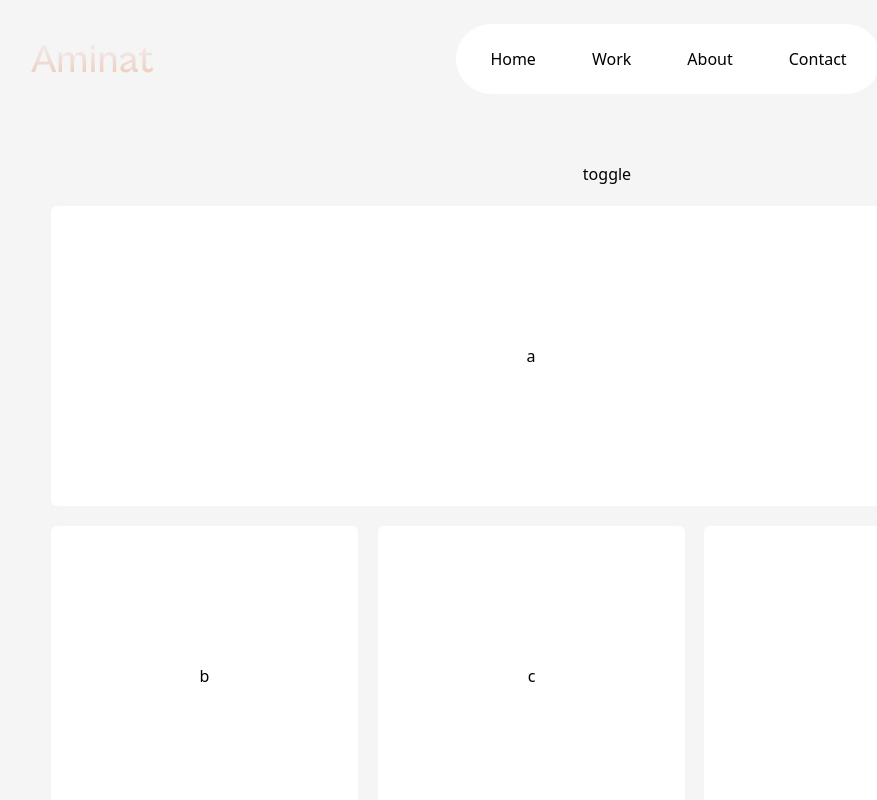
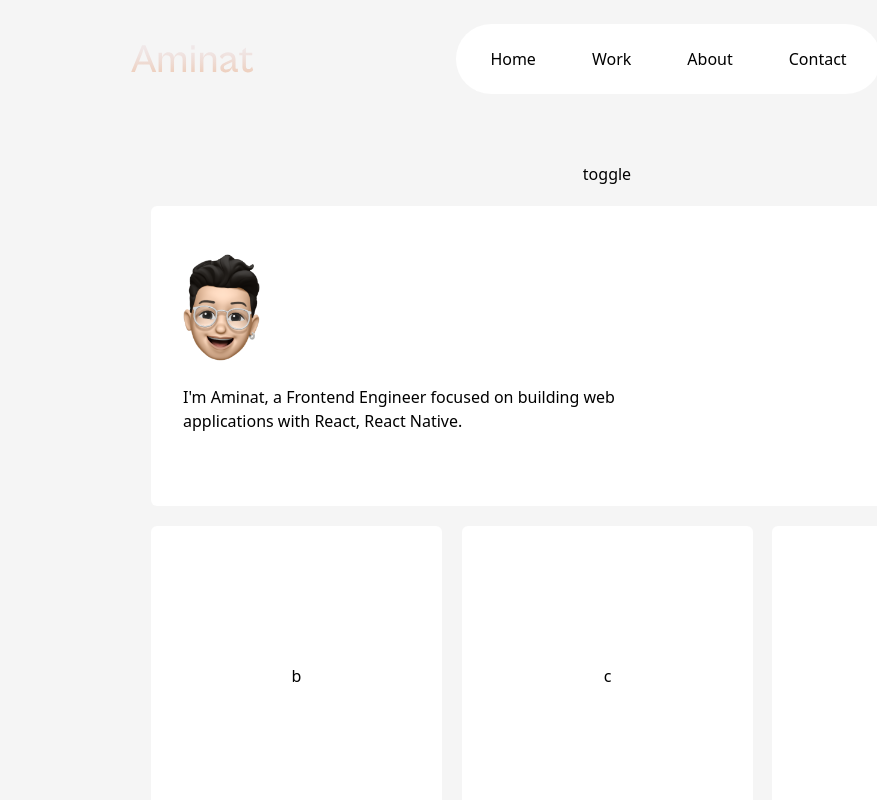
Before and after one commit to giselle2323/clayco, a Next.js app: page / in a window 1280 px wide. Shown: the top 800 px of the page, without its empty margins (33-910 px from the left). Built offline with nearby package versions, Linux system fonts and the light colour scheme; a web font is replaced by a local one.

Commit message:
feat: layout integration

```diff
--- a/pages/index.tsx
+++ b/pages/index.tsx
@@ -2,9 +2,9 @@ import * as React from "react";
 
 import type { NextPage } from "next";
 import Head from "next/head";
-import Image from "next/image";
 import { useTheme } from "next-themes";
-import GridLayout, { Responsive, WidthProvider } from "react-grid-layout";
+import { Responsive, WidthProvider } from "react-grid-layout";
+import Memoji from "../public/images/memoji-1.png";
 
 import NavBar from "../components/Nav";
 
@@ -15,6 +15,8 @@ const Home: NextPage = () => {
   React.useEffect(() => {
     setMounted(true);
   }, []);
+
+  const ResponsiveGridLayout = WidthProvider(Responsive);
 
   const layout = [
     { i: "blue-eyes-dragon", x: 0, y: 0, w: 3, h: 1, static: true },
@@ -27,6 +29,14 @@ const Home: NextPage = () => {
     { i: "h", x: 2, y: 4, w: 2, h: 1, static: true },
     { i: "i", x: 0, y: 5, w: 3, h: 1, static: true },
   ];
+
+  const layouts = {
+    lg: layout,
+    md: layout,
+    // sm: layout,
+    // xs: layout,
+    // xxs: layout
+  }
 
   const renderThemeChanger = () => {
     if (!mounted) return null;
@@ -59,7 +69,7 @@ const Home: NextPage = () => {
   };
 
   return (
-    <div className="min-h-screen">
+    <div className="min-h-screen cabinet">
       <Head>
         <title>Portfolio Home Page </title>
         <link rel="icon" href="/favicon.ico" />
@@ -67,14 +77,18 @@ const Home: NextPage = () => {
       <div className="min-container">
         <NavBar />
 
-        <main className="flex w-full flex-1 flex-col px-6 text-center  text-black dark:text-white">
+        <main className="flex w-full flex-1 flex-col px-6 min-h-screen  text-black dark:text-white">
           <button onClick={() => setTheme(theme === "dark" ? "light" : "dark")}>
             toggle
           </button>
            <div className="h-96">
-            <GridLayout layout={layout} cols={3} rowHeight={300} width={1000} margin={[20, 20]}>
-              <div key="blue-eyes-dragon" className="bg-white dark:bg-minLightBlack/30 rounded-md flex items-center justify-center">a</div>
-              <div key="dark-magician" className="bg-white dark:bg-minLightBlack/30 rounded-md flex items-center justify-center">b</div>
+            <ResponsiveGridLayout layouts={layouts} cols={{lg: 3, md: 3, sm: 3, xs: 1, xxs: 1}} rowHeight={300} margin={[20, 20]} breakpoints={{ lg: 1000, md: 996, sm: 768, xs: 480, xxs: 0 }}>
+              <div key="blue-eyes-dragon" className="bg-white dark:bg-minLightBlack/30 rounded-md px-8 py-6">
+                <img src={Memoji.src} alt="memoji" className=" h-[107px] my-6"/>
+                <p className="max-w-[477px]">I'm Aminat, a Frontend Engineer focused on building web applications with React, React Native.</p>
+              </div>
+              <div key="dark-magician" className="bg-white dark:bg-minLightBlack/30 rounded-md flex items-center justify-center">b
+              </div>
               <div key="kuriboh" className="bg-white dark:bg-minLightBlack/30 rounded-md flex items-center justify-center">c</div>
               <div key="spell-caster" className="bg-white dark:bg-minLightBlack/30 rounded-md flex items-center justify-center">D</div>
               <div key="summoned-skull" className="bg-white dark:bg-minLightBlack/30 rounded-md flex items-center justify-center">E</div>
@@ -82,7 +96,7 @@ const Home: NextPage = () => {
               <div key="g" className="bg-white dark:bg-minLightBlack/30 rounded-md flex items-center justify-center">G</div>
               <div key="h" className="bg-white dark:bg-minLightBlack/30 rounded-md flex items-center justify-center">H</div>
               <div key="i" className="bg-white dark:bg-minLightBlack/30 rounded-md flex items-center justify-center">I</div>
-            </GridLayout>
+            </ResponsiveGridLayout>
           </div>
         </main>
 
--- a/styles/globals.css
+++ b/styles/globals.css
@@ -21,6 +21,6 @@
 
 .min-container {
   width: 100%;
-  max-width: 1200px;
+  max-width: 1000px;
   margin: 0 auto;
 }
```
Also changed, not shown: public/images/memoji-1.png (added).
